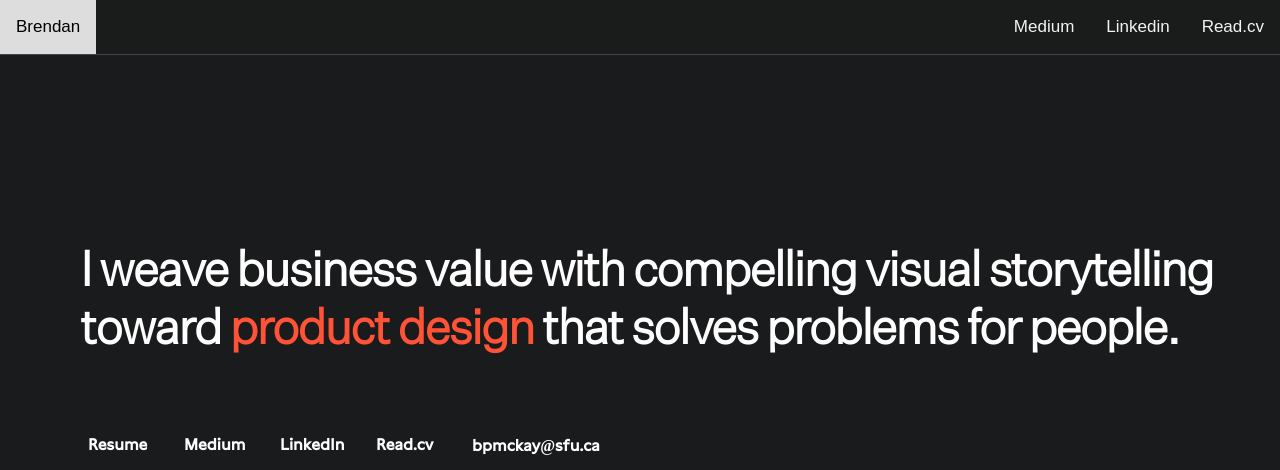
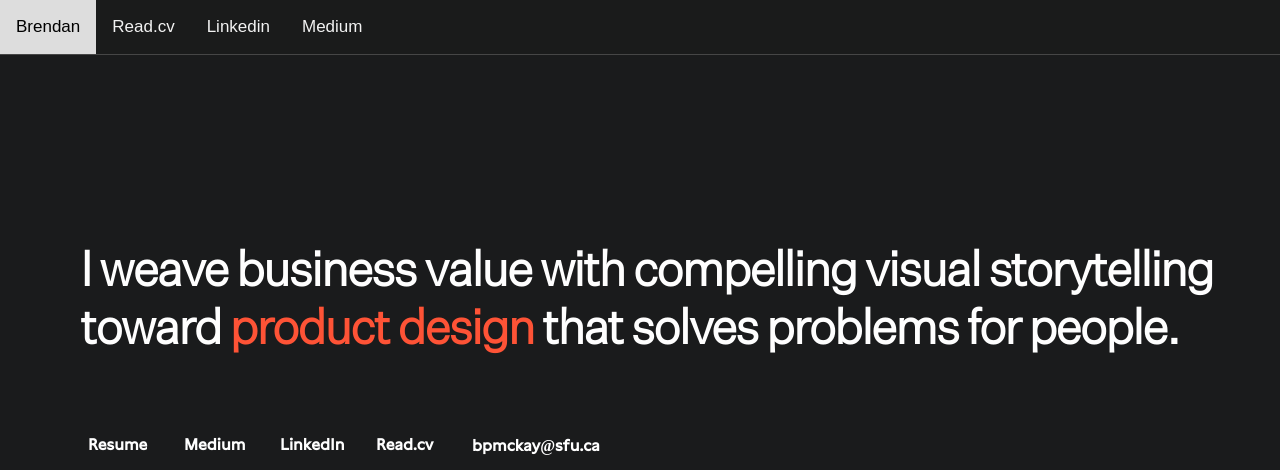
Before and after one commit to brendanmmmkay/Old-Portfolio, a plain HTML site: page jsnav.html in a window 1280 px wide. Shown: the top 470 px of the page. Drawn offline with Linux system fonts and the light colour scheme; files that its build step writes are made by us from their sources; files whose address does not match are found by name.

Commit message:
Add files via upload

```diff
--- a/jsnav.html
+++ b/jsnav.html
@@ -33,7 +33,7 @@
   }
 
   .topnav a {
-    /* float: left; */
+    float: left;
     display: block;
     color: #f2f2f2;
     text-align: center;
@@ -77,6 +77,7 @@
       text-align: center;
     }
   }
+
   </style>
   </head>
   <body>
```
